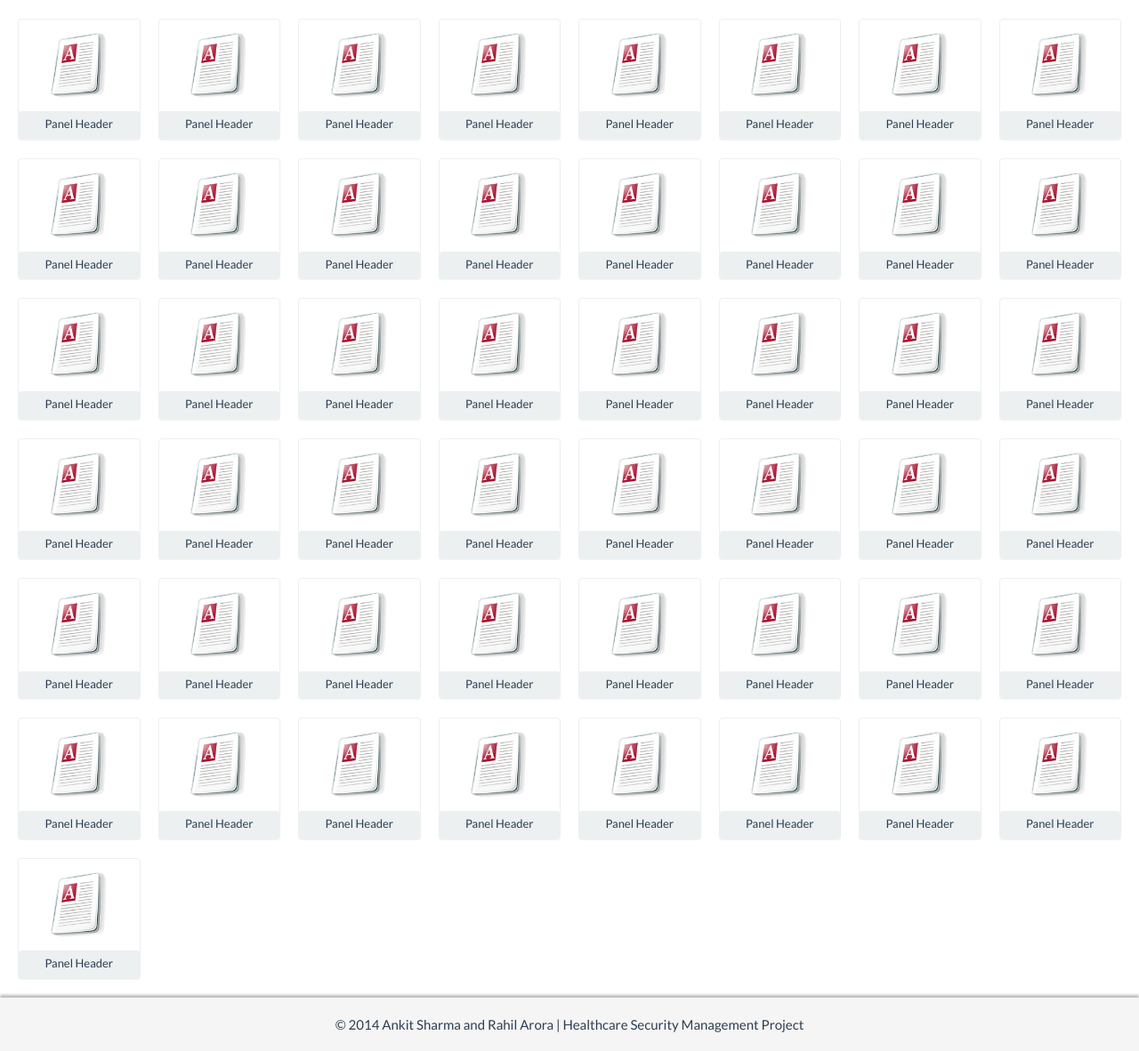
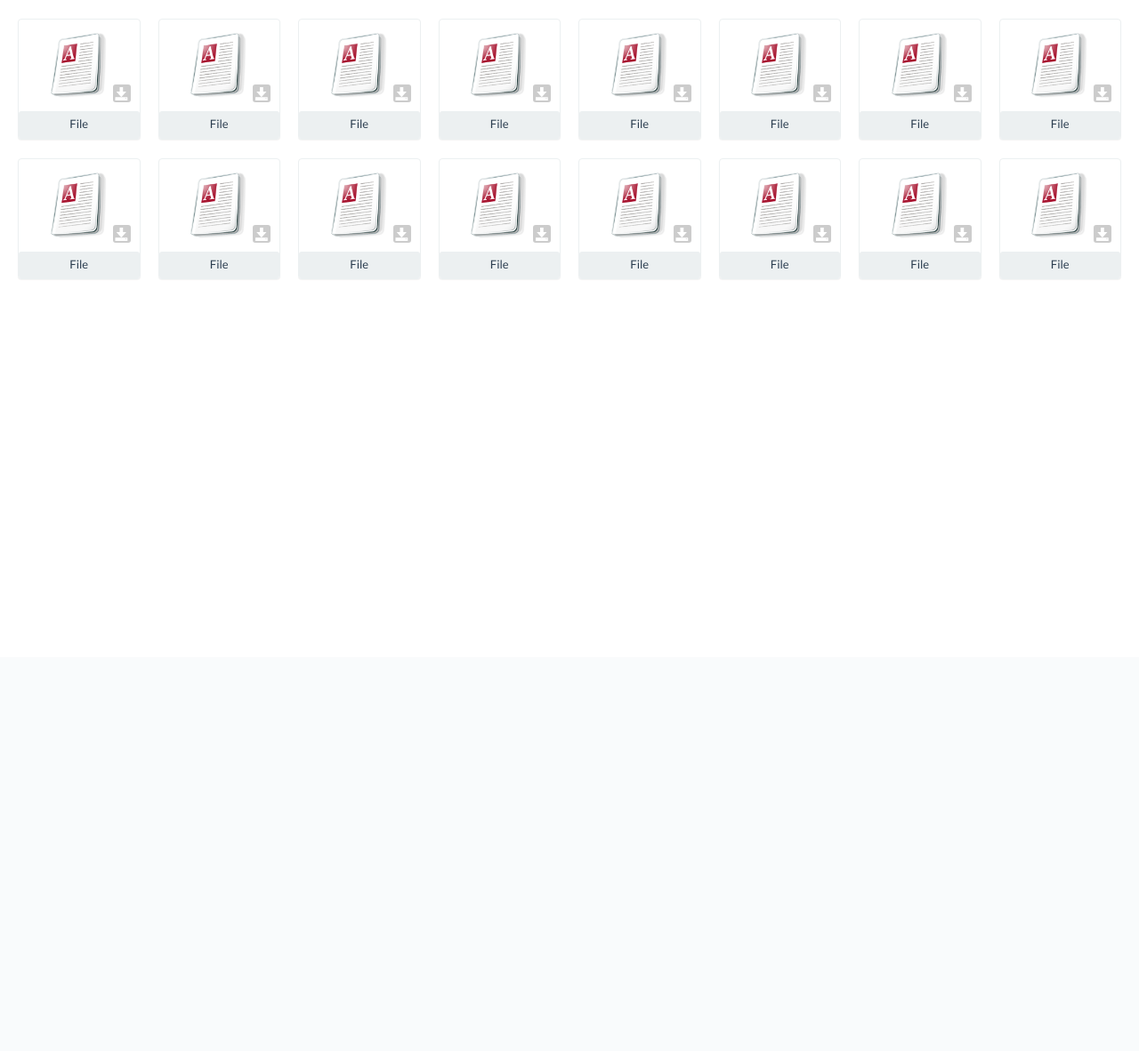
Before and after one commit to lihararora/anonymizer, a Django app: template webapp/templates/webapp/html/explorer.html in a window 1280 px wide. Shown: the part 61-1243 px from the top of the page at 89% size. After the commit the page ends 375 px from the top, so only its background shows below. Run offline with Django 3.2, Linux system fonts and the light colour scheme; the template is opened without the code that fills it, so the values that code supplies are empty; parts of the project's set-up code (start-up, migrations or seed data) failed here and were passed over; some libraries are stand-ins or nearby versions.

Commit message:
Added modal form to Explorer

```diff
--- a/webapp/templates/webapp/html/explorer.html
+++ b/webapp/templates/webapp/html/explorer.html
@@ -15,6 +15,22 @@
     	<style type="text/css">
     		.panel:HOVER{
     			cursor: pointer;
+    		}
+
+    		.download{
+    			position: absolute;
+    			bottom: 10px;
+    			right: 10px;
+    			width: 20px;
+    			height: 20px;
+    			background-color: #ccc;
+    			border-radius: 3px;
+    			z-index: 1000;
+    			padding: 0px;
+    		}
+
+    		.download:HOVER{
+    			background-color: #333;
     		}
     	</style>
   	</head>
@@ -37,7 +53,7 @@
 						<!-- Collect the nav links, forms, and other content for toggling -->
 						<div class="collapse navbar-collapse" id="bs-example-navbar-collapse-1" style="z-index: 1000 !important">
 							<ul class="nav navbar-nav">
-						      <li><a href="#"><span style="top: 2px" class="glyphicon glyphicon-plus-sign"></span>  New</a></li>
+						      <li><a href="#" data-toggle="modal" data-target="#newform"><span style="top: 2px" class="glyphicon glyphicon-plus-sign"></span>  New</a></li>
 						    </ul>
 						    <form class="navbar-form navbar-left" style="width: 100%; text-align: center; position: absolute; top: 0px; left: 0px; z-index: -1">
 						    	<div style="text-align: center; float: none">
@@ -52,22 +68,36 @@
 				</nav>
 			</div>
 			<div class="row-fluid">
-				{% for item in 'aaaaaaaaaaaaaaaaaaaaaaaaaaaaaaaaaaaaaaaaaaaaaaaaa' %}
+				{% for item in 'aaaaaaaaaaaaaaaa' %}
 					<div class="col-xs-1">
 							<div class="panel panel-default">
-					  <div class="panel-body" style="text-align: center;">
+					  <div class="panel-body" style="text-align: center; position: relative">
 					    <img alt="" src="/static/webapp/img/file_icon.png" style="width: 70%" />
+					    <!-- <div class="download"><a href="#" style="color: white" class="glyphicon glyphicon-save" data-toggle="tooltip" data-placement="bottom" title="" data-original-title="Download as PDF"></a></div>-->
+					  	<button type="button" class="btn download" style="color: white" data-toggle="tooltip" data-placement="bottom" title="" data-original-title="Download as PDF"><span class="glyphicon glyphicon-save" style="margin-left: 1px"></span></button>
 					  </div>
-					  <div class="panel-heading btn-xs" style="padding-top: 5px; padding-bottom: 5px; text-align: center;">Panel Header</div>
+					  <div class="panel-heading btn-xs" style="padding-top: 5px; padding-bottom: 5px; text-align: center;">File</div>
 					</div>
 					</div>
 				{% endfor %}
 			</div>
 		</div>
-		<div id="footer">
-			 <div class="container">
-			 	<p class="muted credit">&copy; 2014 Ankit Sharma and Rahil Arora | Healthcare Security Management Project</p>
-			 </div>
+		<div class="modal" id="newform">
+		  <div class="modal-dialog">
+		    <div class="modal-content">
+		      <div class="modal-header">
+		        <button type="button" class="close" data-dismiss="modal" aria-hidden="true">×</button>
+		        <h4 class="modal-title">New Document</h4>
+		      </div>
+		      <div class="modal-body">
+		        <p>Select a document to upload</p>
+		      </div>
+		      <div class="modal-footer">
+		        <button type="button" class="btn btn-default" data-dismiss="modal">Cancel</button>
+		        <button type="button" class="btn btn-primary">Upload</button>
+		      </div>
+		    </div>
+		  </div>
 		</div>
 		<script type="text/javascript">
 			$('.panel.panel-default').hover(
--- a/webapp/templates/webapp/html/login.html
+++ b/webapp/templates/webapp/html/login.html
@@ -28,7 +28,7 @@
 		      <label class="checkbox">
 		        <input type="checkbox" value="remember-me" id="rememberMe" name="rememberMe"> Remember me
 		      </label>
-		      <button class="btn btn-success btn-primary btn-block" type="submit">Login</button>
+		      <button class="btn btn-default btn-primary btn-block" type="submit">Login</button>
 		    </form>
 		    <div class="push"></div>
 		</div>
```
